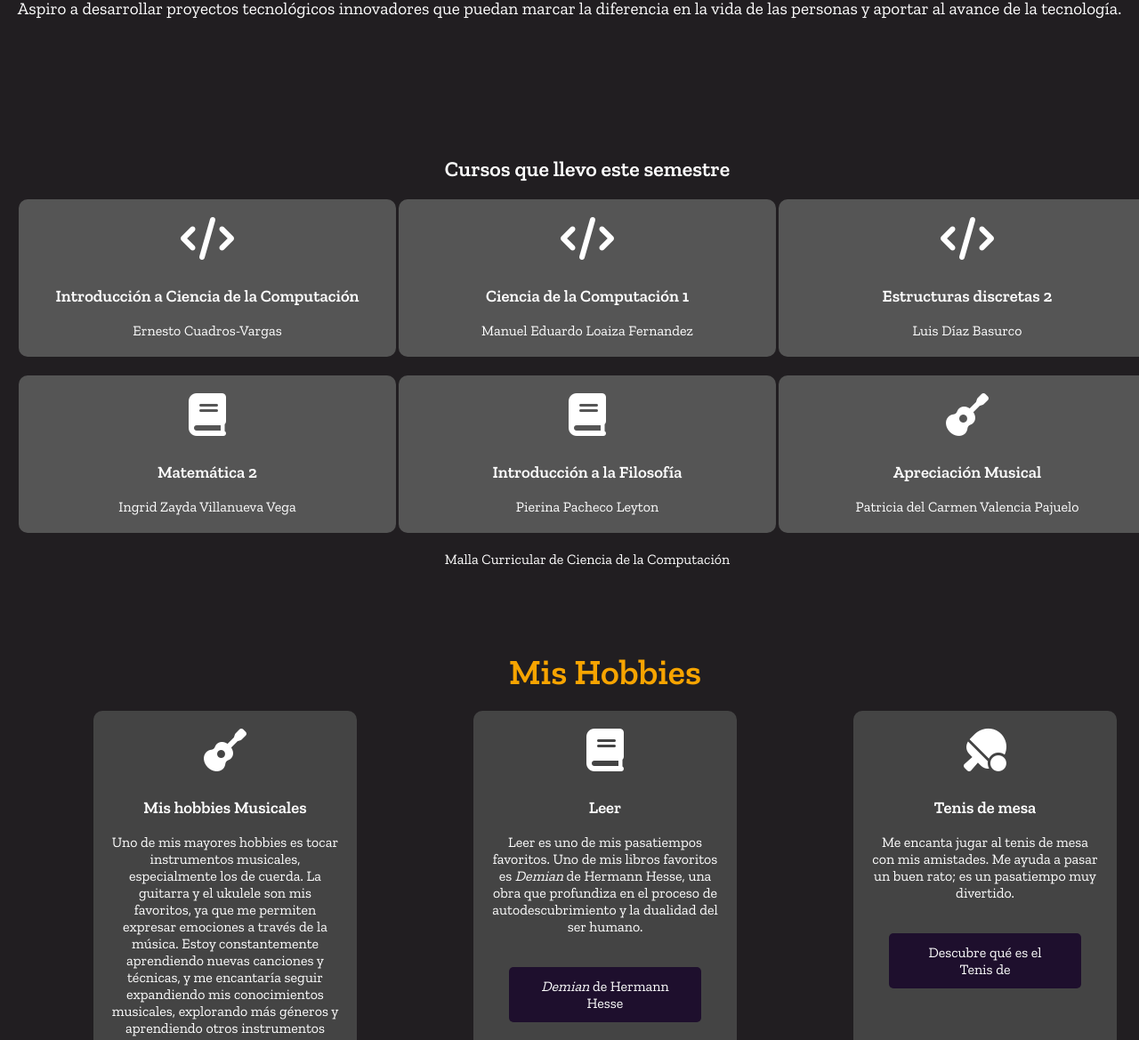
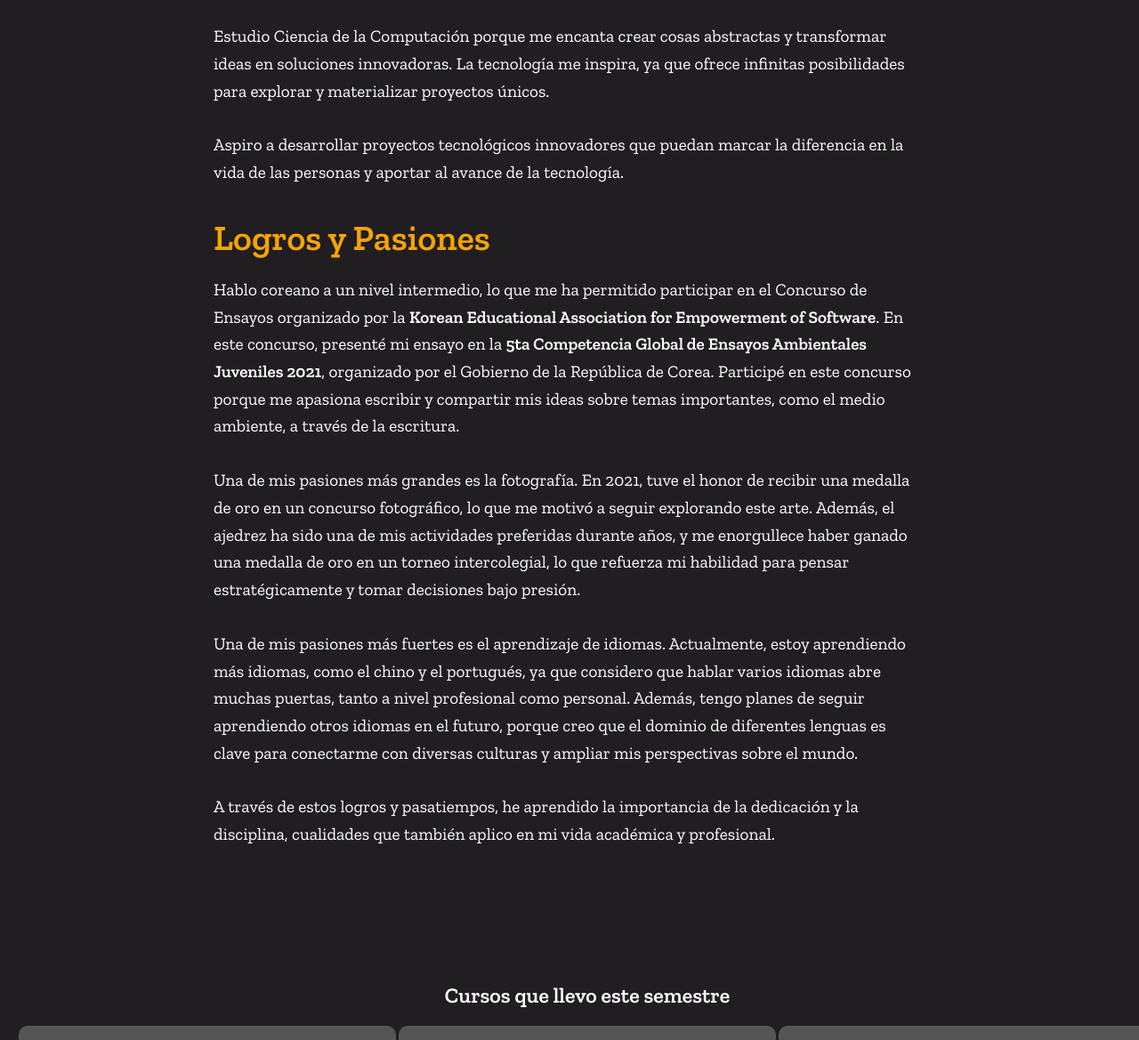
Before and after one commit to Alice-Gabriela-Sucasaca-I/Alice-Gabriela-Sucasaca-I.github.io, a plain HTML site: page index.html in a window 1280 px wide. Shown: the part 1391-2560 px from the top of the page at 89% size. Drawn offline with nearby package versions, Linux system fonts and the light colour scheme.

Commit message:
Add files via upload

```diff
--- a/index.html
+++ b/index.html
@@ -190,8 +190,8 @@
         {
             max-width: 800px;
             margin: 0 auto;
-            padding-left: 3cm;
-            padding-right: 3cm;
+            padding-left: 20px;
+            padding-right: 20px;
             text-align: left;
         }
 
@@ -207,6 +207,15 @@
             font-size: 1.2rem;
             margin-bottom: 30px;
             line-height: 1.6;
+        }
+        #sobre-mi .contenido:hover
+        {
+             background-color: transparent;
+        }
+
+        .caja-hobbie:hover, .caja-habilidad:hover, .caja-Cursos:hover, .caja-cantante:hover
+        {
+             background-color: #444;
         }
         /*
         #sobre-mi img
@@ -698,6 +707,7 @@
     </nav>
 
     <section id="sobre-mi" data-aos="fade-up">
+        <div class = "contenido">
               <h2>Sobre mí</h2>
               <p>Mi nombre es Alice Gabriela Sucasaca Ilasaca, tengo 18 años, actualmente me encuentro
                     en el segundo semestre de la carrera de
@@ -723,8 +733,38 @@
         <p>
             Aspiro a desarrollar proyectos tecnológicos innovadores que puedan marcar la diferencia en la vida
              de las personas y aportar al avance de la tecnología.
+        </p>
 
-        </del></p>
+        <h2>Logros y Pasiones</h2>
+
+        <p>
+            Hablo coreano a un nivel intermedio, lo que me ha permitido participar en el Concurso de Ensayos
+            organizado por la <a href="https://emposw.org/" target="_blank" ><strong>Korean Educational Association for Empowerment of Software</strong>.</a>
+            En este concurso, presenté mi ensayo en la <strong>5ta Competencia Global de Ensayos Ambientales Juveniles 2021</strong>,
+            organizado por el Gobierno de la República de Corea. Participé en este concurso porque me apasiona escribir y
+            compartir mis ideas sobre temas importantes, como el medio ambiente, a través de la escritura.
+        </p>
+
+        <p>
+            Una de mis pasiones más grandes es la fotografía. En 2021, tuve el honor de recibir una medalla de oro
+            en un concurso fotográfico, lo que me motivó a seguir explorando este arte. Además, el ajedrez ha sido una
+            de mis actividades preferidas durante años, y me enorgullece haber ganado una medalla de oro en un torneo
+            intercolegial, lo que refuerza mi habilidad para pensar estratégicamente y tomar decisiones bajo presión.
+        </p>
+
+        <p>
+            Una de mis pasiones más fuertes es el aprendizaje de idiomas. Actualmente, estoy aprendiendo más idiomas,
+            como el chino y el portugués, ya que considero que hablar varios idiomas abre muchas puertas, tanto a nivel
+            profesional como personal. Además, tengo planes de seguir aprendiendo otros idiomas en el futuro, porque creo
+            que el dominio de diferentes lenguas es clave para conectarme con diversas culturas y ampliar mis perspectivas
+            sobre el mundo.
+        </p>
+
+        <p>
+            A través de estos logros y pasatiempos, he aprendido la importancia de la dedicación y la disciplina,
+            cualidades que también aplico en mi vida académica y profesional.
+        </p>
+    </div>
 
 
     </section>
@@ -788,7 +828,7 @@
             <div class="caja-hobbie" data-aos="flip-left">
                 <i class="fas fa-guitar"></i>
                 <h3>Mis hobbies Musicales</h3>
-                <p>Uno de mis mayores hobbies es tocar instrumentos musicales, especialmente los de cuerda. La guitarra y el ukulele son mis favoritos, ya que
+                <p>Uno de mis mayores hobbies es tocar instrumentos musicales, especialmente los de cuerda y viento. La guitarra y la flauta traversa son mis favoritos, ya que
                     me permiten expresar emociones a través de la música. Estoy constantemente aprendiendo nuevas canciones y
                     técnicas, y me encantaría seguir expandiendo mis conocimientos musicales, explorando más géneros y aprendiendo otros instrumentos
                 </p>
```
Lines whose indentation alone changed are shown as unchanged.
